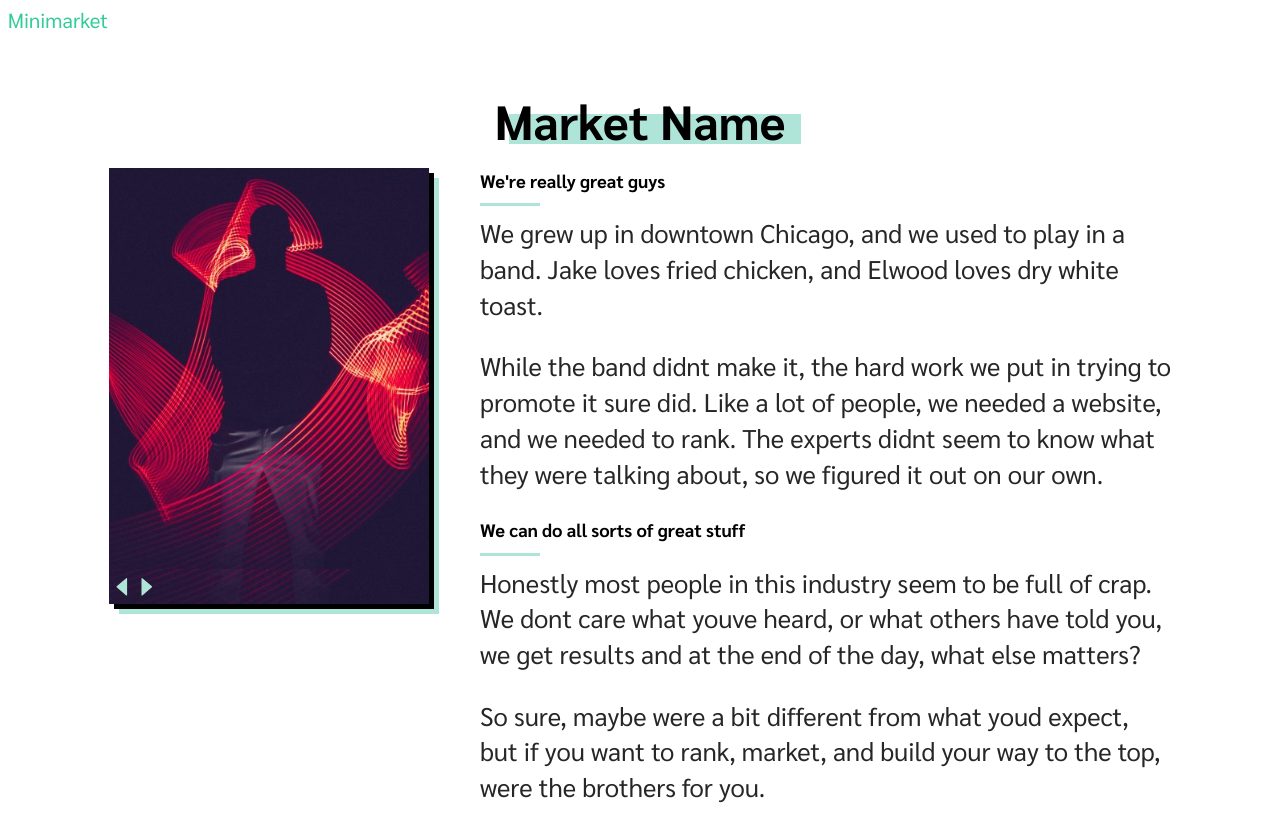
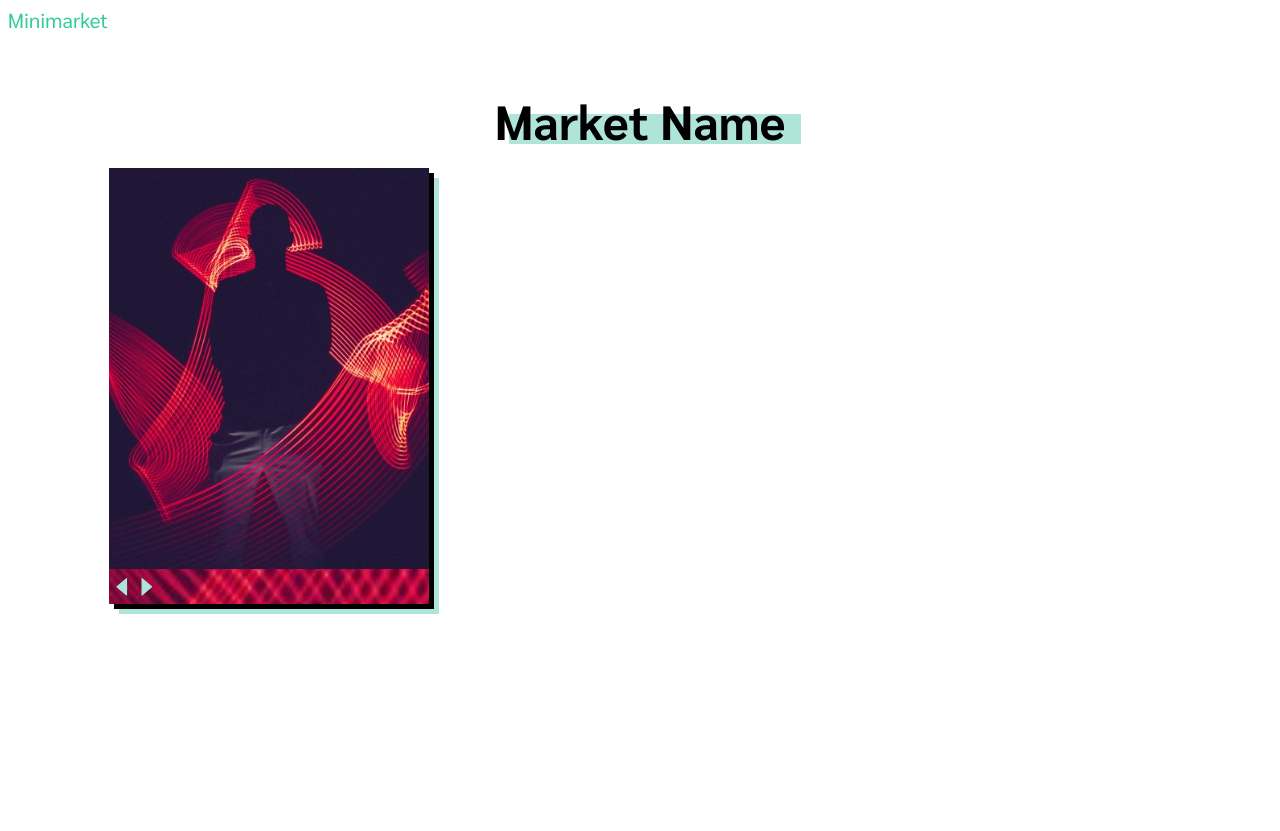
Before and after one commit to EstherSeyi/minimarket-client, a React (Create React App) app: page /market in a window 1280 px wide. After the commit the page ends 800 px from the top, so only its background shows below. Built offline with nearby package versions, Linux system fonts and the light colour scheme.

Commit message:
removes redundant dependency and code

```diff
--- a/package.json
+++ b/package.json
@@ -11,7 +11,6 @@
     "lodash.throttle": "^4.1.1",
     "react": "^16.13.1",
     "react-dom": "^16.13.1",
-    "react-google-maps": "^9.4.5",
     "react-icons": "^3.10.0",
     "react-redux": "^7.2.0",
     "react-router": "^5.1.2",
--- a/src/pages/single-market/Single.tsx
+++ b/src/pages/single-market/Single.tsx
@@ -16,32 +16,7 @@ const App = () => {
         <h1 className="page-title">Market Name</h1>
         <Carousel />
 
-        <div className="main-text">
-          {/* THE MAP */}
-
-          <h2 className="section-title">{"We're really great guys"}</h2>
-          <p>
-            We grew up in downtown Chicago, and we used to play in a band. Jake
-            loves fried chicken, and Elwood loves dry white toast.
-          </p>
-          <p>
-            While the band didnt make it, the hard work we put in trying to
-            promote it sure did. Like a lot of people, we needed a website, and
-            we needed to rank. The experts didnt seem to know what they were
-            talking about, so we figured it out on our own.
-          </p>
-          <h2 className="section-title">We can do all sorts of great stuff</h2>
-          <p>
-            Honestly most people in this industry seem to be full of crap. We
-            dont care what youve heard, or what others have told you, we get
-            results and at the end of the day, what else matters?
-          </p>
-          <p>
-            So sure, maybe were a bit different from what youd expect, but if
-            you want to rank, market, and build your way to the top, were the
-            brothers for you.
-          </p>
-        </div>
+        <div className="main-text">{/* THE MAP */}</div>
       </main>
     </Container>
   );
```
